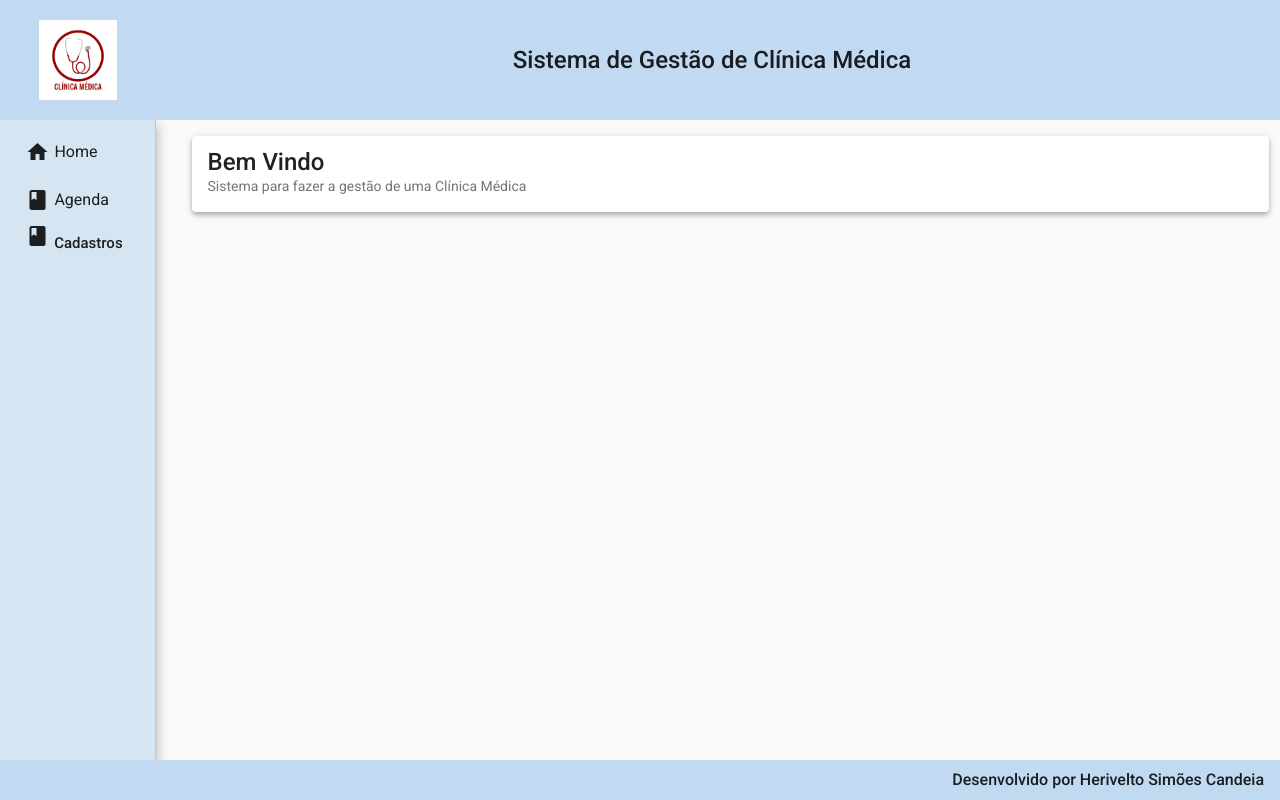
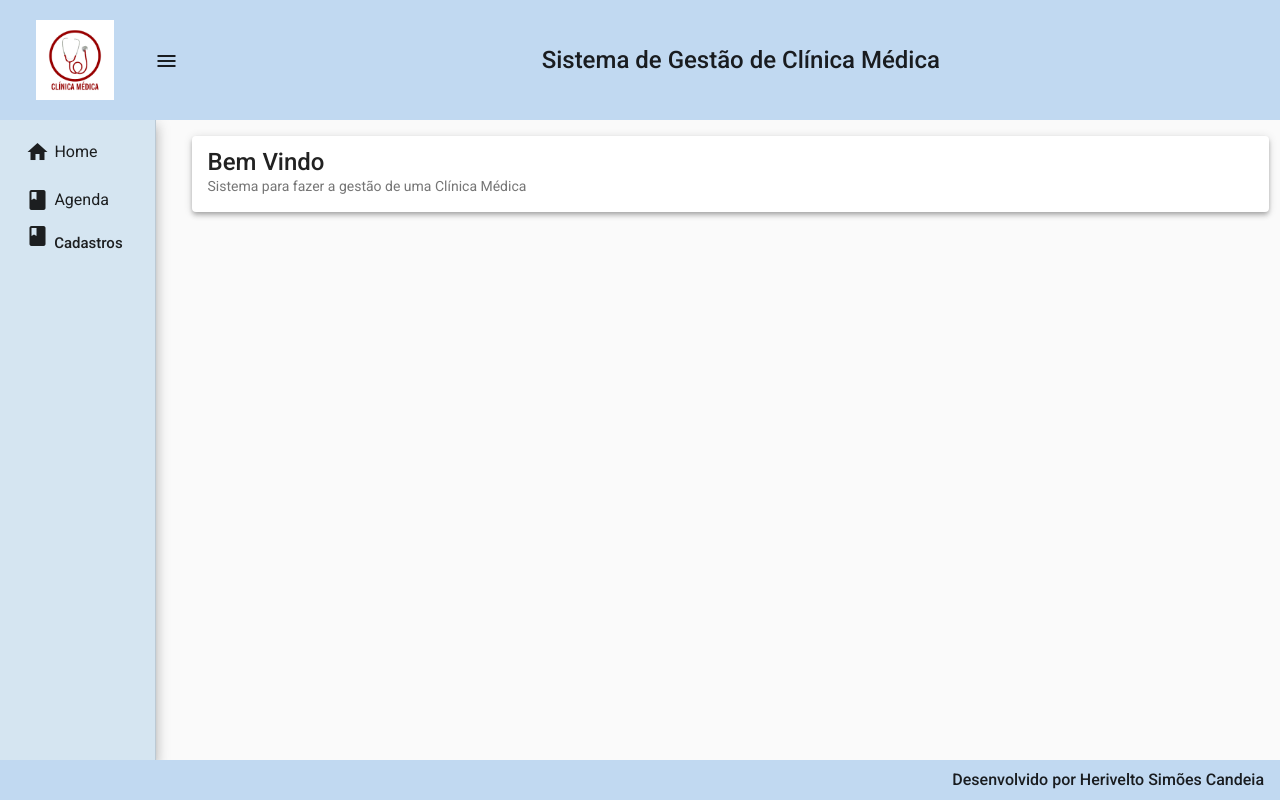
Before and after one commit to HeriveltoCandeia/SGCM-frontend, an Angular app: page / in a window 1280 px wide. Built offline with nearby package versions, Linux system fonts and the light colour scheme; what ngx-mask would draw is missing.

Commit message:
Ajustes-24072022

```diff
--- a/src/app/components/template/header/header.component.html
+++ b/src/app/components/template/header/header.component.html
@@ -1,6 +1,9 @@
 <mat-toolbar class="header">
     <span class="imgTit">
         <img src="assets/img/logo.png" alt="">
+    </span>
+    <span>
+        <button mat-button (click)="opened=true"><mat-icon>menu</mat-icon></button>
     </span>
     <span class="descTit">
         <h1>Sistema de Gestão de Clínica Médica</h1>
```
